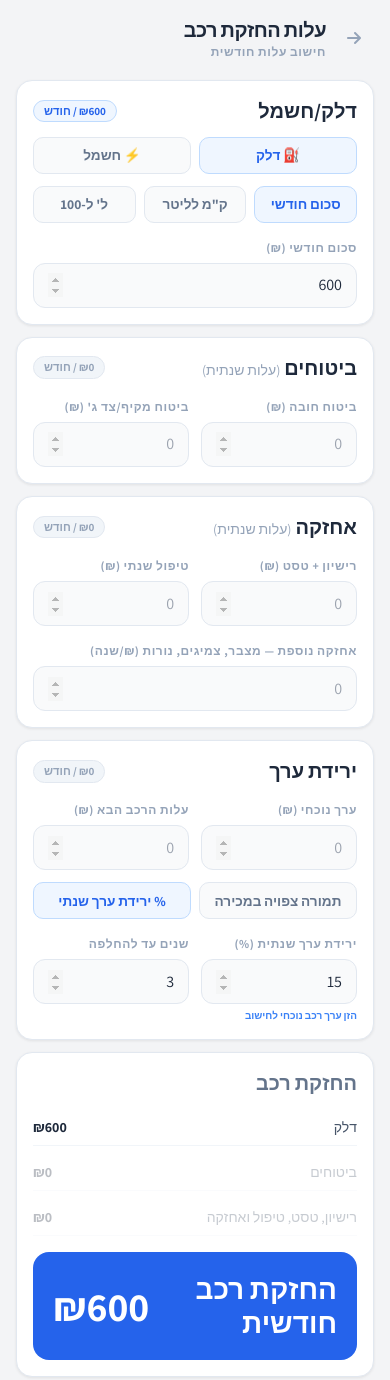
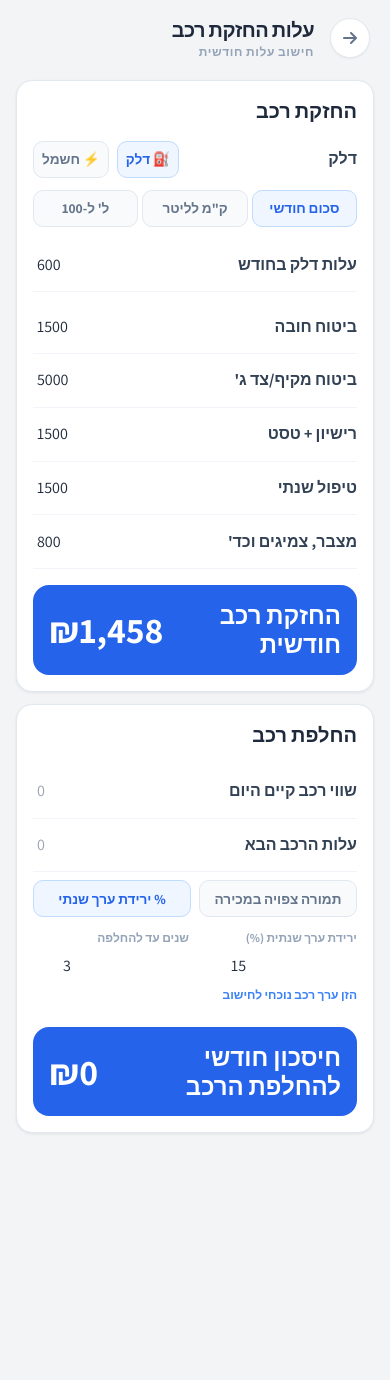
Before and after one commit to urielshavat/expenses_test, a plain HTML site: page car-cost.html in a window 390 px wide. Shown: the top 1380 px of the page. After the commit the page ends 1209 px from the top, so only its background shows below. Drawn offline with nearby package versions, Linux system fonts and the light colour scheme.

Commit message:
Update car-cost.html

```diff
--- a/car-cost.html
+++ b/car-cost.html
@@ -9,14 +9,23 @@
 <style>
   @import url('https://fonts.googleapis.com/css2?family=Assistant:wght@300;400;600;700&display=swap');
   body { font-family: 'Assistant', sans-serif; background-color: #f3f4f6; color: #1e293b; -webkit-tap-highlight-color: transparent; }
-  input:focus, select:focus { outline: none; border-color: #3b82f6 !important; background: #fff !important; }
-  input[type=number]::-webkit-inner-spin-button { opacity: 0.4; }
+  select:focus { outline: none; border-color: #3b82f6 !important; background: #fff !important; }
+  input[type=number]::-webkit-inner-spin-button,
+  input[type=number]::-webkit-outer-spin-button { -webkit-appearance:none; margin:0; }
+  input[type=number] { -moz-appearance:textfield; }
   .card { background: #fff; border-radius: 1rem; box-shadow: 0 1px 3px rgba(0,0,0,0.08); border: 1px solid #e2e8f0; }
-  .input-field { border: 1px solid #e2e8f0; background: #f9fafb; border-radius: 0.75rem; padding: 0.6rem 0.875rem; font-size: 1rem; width: 100%; font-family: 'Assistant', sans-serif; transition: all 0.2s; }
+  .input-field { border: none; background: transparent; border-radius: 0; padding: 0.3rem 0.25rem; font-size: 1rem; width: 130px !important; flex-shrink: 0; font-family: 'Assistant', sans-serif; transition: all 0.2s; text-align: left !important; direction: ltr !important; color: #1e293b; display: block; }
+  input.input-field:focus { background: transparent !important; }
+  .table-row { display: flex !important; justify-content: space-between !important; align-items: center !important; border-bottom: 1px solid #f1f5f9; padding: 0.6rem 0; width: 100% !important; gap: 1rem !important; }
+  .table-row span:first-child { flex: 1 !important; text-align: right !important; }
   .toggle-btn { flex: 1; padding: 0.45rem 0.5rem; border: 1px solid #e2e8f0; border-radius: 0.625rem; background: #f9fafb; color: #64748b; font-size: 0.85rem; font-weight: 700; cursor: pointer; transition: all 0.2s; font-family: 'Assistant', sans-serif; white-space: nowrap; }
   .toggle-btn.active { background: #eff6ff; border-color: #bfdbfe; color: #2563eb; }
-  .panel { display: none; }
+  .panel { display: none; width: 100%; }
   .panel.visible { display: block; }
+  .grid-inputs { display: grid; grid-template-columns: repeat(3, 1fr); gap: 0.75rem; width: 100%; margin-top: 0.75rem; }
+  .grid-inputs div { display: flex; flex-direction: column; align-items: flex-end; }
+  .grid-inputs .input-field { width: 100%; }
+  .grid-inputs label { width: 100%; text-align: right; }
   .section-badge { font-size: 0.7rem; font-weight: 700; background: #f1f5f9; color: #94a3b8; padding: 2px 10px; border-radius: 9999px; border: 1px solid #e2e8f0; white-space: nowrap; }
   .section-badge.has-value { background: #eff6ff; color: #2563eb; border-color: #bfdbfe; }
   .zero { color: #cbd5e1; }
@@ -26,9 +35,9 @@
 <div class="max-w-md mx-auto pb-12">
 
   <!-- Header -->
-  <div class="flex items-center gap-3 mb-5 px-1">
-    <a href="index.html" class="w-8 h-8 flex items-center justify-center text-slate-400 hover:text-slate-600 transition-colors">
-      <i class="fa-solid fa-arrow-right"></i>
+  <div class="flex items-center gap-4 mb-5 px-1">
+    <a href="/" class="w-10 h-10 flex items-center justify-center rounded-full bg-white shadow-sm border border-slate-200 text-slate-500 hover:text-blue-600 transition-all">
+      <i class="fas fa-arrow-right"></i>
     </a>
     <div>
       <h1 class="text-xl font-bold text-slate-800 tracking-tight">עלות החזקת רכב</h1>
@@ -36,149 +45,164 @@
     </div>
   </div>
 
-  <!-- Energy section -->
+  <!-- === CARD 1: החזקת רכב === -->
   <div class="card p-4 mb-3">
+    <h2 class="text-xl font-bold text-slate-800 mb-4">החזקת רכב</h2>
+
+    <!-- Row: דלק/חשמל -->
+    <div class="pb-1 mb-1">
       <div class="flex justify-between items-center mb-3">
-      <h2 class="text-xl font-bold text-slate-800">דלק/חשמל</h2>
-      <span class="section-badge" id="cost-energy">₪0 / חודש</span>
-    </div>
-    <div class="flex gap-2 mb-3">
+        <span class="text-base font-bold text-slate-700" id="energy-label-main">דלק</span>
+        <div class="flex gap-2">
           <button class="toggle-btn active" id="ftype-fuel" onclick="setFuelType('fuel')">⛽ דלק</button>
           <button class="toggle-btn" id="ftype-electric" onclick="setFuelType('electric')">⚡ חשמל</button>
         </div>
+      </div>
 
       <div id="fuel-section">
-      <div class="flex gap-2 mb-3">
+        <div class="flex gap-1 mb-3">
           <button class="toggle-btn active" id="btn-fmonth" onclick="setFuelMode('monthly')">סכום חודשי</button>
           <button class="toggle-btn" id="btn-fkm" onclick="setFuelMode('km-liter')">ק"מ לליטר</button>
           <button class="toggle-btn" id="btn-fl100" onclick="setFuelMode('l100')">ל' ל-100</button>
         </div>
         <div class="panel visible" id="panel-fmonth">
-        <div class="space-y-1">
-          <label class="text-xs font-bold text-slate-400 uppercase tracking-wider">סכום חודשי (₪)</label>
+          <div class="table-row">
+            <span class="text-base font-bold text-slate-700">עלות דלק בחודש</span>
             <input type="number" id="fuel-monthly" value="600" oninput="calc()" class="input-field">
           </div>
         </div>
         <div class="panel" id="panel-fkm">
-        <div class="grid grid-cols-3 gap-2">
-          <div class="space-y-1"><label class="text-xs font-bold text-slate-400 uppercase tracking-wider">ק"מ שנתי</label><input type="number" id="f-km-annual" value="15000" oninput="calc()" class="input-field"></div>
-          <div class="space-y-1"><label class="text-xs font-bold text-slate-400 uppercase tracking-wider">ק"מ/ליטר</label><input type="number" id="f-km-per-liter" value="12" oninput="calc()" class="input-field"></div>
-          <div class="space-y-1"><label class="text-xs font-bold text-slate-400 uppercase tracking-wider">מחיר ליטר</label><input type="number" id="f-liter-price" value="7.20" step="0.01" oninput="calc()" class="input-field"></div>
+          <div class="grid-inputs">
+            <div><label class="text-xs font-bold text-slate-400">ק"מ שנתי</label><input type="number" id="f-km-annual" value="15000" oninput="calc()" class="input-field" ></div>
+            <div><label class="text-xs font-bold text-slate-400">ק"מ/ליטר</label><input type="number" id="f-km-per-liter" value="12" oninput="calc()" class="input-field" ></div>
+            <div><label class="text-xs font-bold text-slate-400">מחיר ליטר</label><input type="number" id="f-liter-price" value="7.20" step="0.01" oninput="calc()" class="input-field" ></div>
           </div>
         </div>
         <div class="panel" id="panel-fl100">
-        <div class="grid grid-cols-3 gap-2">
-          <div class="space-y-1"><label class="text-xs font-bold text-slate-400 uppercase tracking-wider">ק"מ שנתי</label><input type="number" id="f-km-annual-l100" value="15000" oninput="calc()" class="input-field"></div>
-          <div class="space-y-1"><label class="text-xs font-bold text-slate-400 uppercase tracking-wider">ל'/100</label><input type="number" id="f-l100" value="8" step="0.1" oninput="calc()" class="input-field"></div>
-          <div class="space-y-1"><label class="text-xs font-bold text-slate-400 uppercase tracking-wider">מחיר ליטר</label><input type="number" id="f-liter-price-l100" value="7.20" step="0.01" oninput="calc()" class="input-field"></div>
+          <div class="grid-inputs">
+            <div><label class="text-xs font-bold text-slate-400">ק"מ שנתי</label><input type="number" id="f-km-annual-l100" value="15000" oninput="calc()" class="input-field" ></div>
+            <div><label class="text-xs font-bold text-slate-400">ל'/100</label><input type="number" id="f-l100" value="8" step="0.1" oninput="calc()" class="input-field" ></div>
+            <div><label class="text-xs font-bold text-slate-400">מחיר ליטר</label><input type="number" id="f-liter-price-l100" value="7.20" step="0.01" oninput="calc()" class="input-field" ></div>
           </div>
         </div>
       </div>
 
       <div id="electric-section" style="display:none">
-      <div class="flex gap-2 mb-3">
+        <div class="flex gap-1 mb-3">
           <button class="toggle-btn active" id="btn-emonth" onclick="setElecMode('monthly')">סכום חודשי</button>
           <button class="toggle-btn" id="btn-ekwh100" onclick="setElecMode('kwh100')">קוו"ט/100</button>
           <button class="toggle-btn" id="btn-ekmkwh" onclick="setElecMode('km-kwh')">ק"מ/קוו"ט</button>
         </div>
         <div class="panel visible" id="panel-emonth">
-        <div class="space-y-1"><label class="text-xs font-bold text-slate-400 uppercase tracking-wider">סכום חודשי (₪)</label><input type="number" id="elec-monthly" value="150" oninput="calc()" class="input-field"></div>
+          <div class="table-row">
+            <span class="text-base font-bold text-slate-700">עלות חשמל בחודש</span>
+            <input type="number" id="elec-monthly" value="150" oninput="calc()" class="input-field" >
+          </div>
         </div>
         <div class="panel" id="panel-ekwh100">
-        <div class="grid grid-cols-3 gap-2">
-          <div class="space-y-1"><label class="text-xs font-bold text-slate-400 uppercase tracking-wider">ק"מ שנתי</label><input type="number" id="e-km-annual-kwh100" value="15000" oninput="calc()" class="input-field"></div>
-          <div class="space-y-1"><label class="text-xs font-bold text-slate-400 uppercase tracking-wider">קוו"ט/100</label><input type="number" id="e-kwh100" value="17" step="0.1" oninput="calc()" class="input-field"></div>
-          <div class="space-y-1"><label class="text-xs font-bold text-slate-400 uppercase tracking-wider">מחיר קוו"ט</label><input type="number" id="e-kwh-price-100" value="0.6432" step="0.0001" oninput="calc()" class="input-field"></div>
+          <div class="grid-inputs">
+            <div><label class="text-xs font-bold text-slate-400">ק"מ שנתי</label><input type="number" id="e-km-annual-kwh100" value="15000" oninput="calc()" class="input-field" ></div>
+            <div><label class="text-xs font-bold text-slate-400">קוו"ט/100</label><input type="number" id="e-kwh100" value="17" step="0.1" oninput="calc()" class="input-field" ></div>
+            <div><label class="text-xs font-bold text-slate-400">מחיר קוו"ט</label><input type="number" id="e-kwh-price-100" value="0.6432" step="0.0001" oninput="calc()" class="input-field" ></div>
           </div>
         </div>
         <div class="panel" id="panel-ekmkwh">
-        <div class="grid grid-cols-3 gap-2">
-          <div class="space-y-1"><label class="text-xs font-bold text-slate-400 uppercase tracking-wider">ק"מ שנתי</label><input type="number" id="e-km-annual-kmkwh" value="15000" oninput="calc()" class="input-field"></div>
-          <div class="space-y-1"><label class="text-xs font-bold text-slate-400 uppercase tracking-wider">ק"מ/קוו"ט</label><input type="number" id="e-km-per-kwh" value="6" step="0.1" oninput="calc()" class="input-field"></div>
-          <div class="space-y-1"><label class="text-xs font-bold text-slate-400 uppercase tracking-wider">מחיר קוו"ט</label><input type="number" id="e-kwh-price-km" value="0.6432" step="0.0001" oninput="calc()" class="input-field"></div>
+          <div class="grid-inputs">
+            <div><label class="text-xs font-bold text-slate-400">ק"מ שנתי</label><input type="number" id="e-km-annual-kmkwh" value="15000" oninput="calc()" class="input-field" ></div>
+            <div><label class="text-xs font-bold text-slate-400">ק"מ/קוו"ט</label><input type="number" id="e-km-per-kwh" value="6" step="0.1" oninput="calc()" class="input-field" ></div>
+            <div><label class="text-xs font-bold text-slate-400">מחיר קוו"ט</label><input type="number" id="e-kwh-price-km" value="0.6432" step="0.0001" oninput="calc()" class="input-field" ></div>
           </div>
         </div>
       </div>
     </div>
 
-  <!-- Insurance -->
-  <div class="card p-4 mb-3">
-    <div class="flex justify-between items-center mb-3">
-      <h2 class="text-xl font-bold text-slate-800">ביטוחים <span class="text-sm font-normal text-slate-400">(עלות שנתית)</span></h2>
-      <span class="section-badge" id="cost-ins">₪0 / חודש</span>
+    <!-- Row: computed energy (shown when not monthly mode) -->
+    <div class="table-row" id="energy-computed-row" style="display:none">
+      <span class="text-base font-bold text-slate-700" id="energy-computed-label">דלק חודשי (מחושב)</span>
+      <span class="input-field" id="energy-computed-val" style="border-bottom:none; pointer-events:none;">0</span>
     </div>
-    <div class="grid grid-cols-2 gap-3">
-      <div class="space-y-1"><label class="text-xs font-bold text-slate-400 uppercase tracking-wider">ביטוח חובה (₪)</label><input type="number" id="ins-mandatory" placeholder="0" oninput="calc()" class="input-field"></div>
-      <div class="space-y-1"><label class="text-xs font-bold text-slate-400 uppercase tracking-wider">ביטוח מקיף/צד ג' (₪)</label><input type="number" id="ins-extra" placeholder="0" oninput="calc()" class="input-field"></div>
+
+    <!-- Row: ביטוח חובה -->
+    <div class="table-row">
+      <span class="text-base font-bold text-slate-700">ביטוח חובה</span>
+      <input type="number" id="ins-mandatory" value="1500" oninput="calc()" class="input-field">
+    </div>
+
+    <!-- Row: ביטוח מקיף/צד ג' -->
+    <div class="table-row">
+      <span class="text-base font-bold text-slate-700">ביטוח מקיף/צד ג'</span>
+      <input type="number" id="ins-extra" value="5000" oninput="calc()" class="input-field">
+    </div>
+
+    <!-- Row: רישיון + טסט -->
+    <div class="table-row">
+      <span class="text-base font-bold text-slate-700">רישיון + טסט</span>
+      <input type="number" id="license" value="1500" oninput="calc()" class="input-field">
+    </div>
+
+    <!-- Row: טיפול שנתי -->
+    <div class="table-row">
+      <span class="text-base font-bold text-slate-700">טיפול שנתי</span>
+      <input type="number" id="service" value="1500" oninput="calc()" class="input-field">
+    </div>
+
+    <!-- Row: אחזקה נוספת -->
+    <div class="table-row">
+      <span class="text-base font-bold text-slate-700">מצבר, צמיגים וכד'</span>
+      <input type="number" id="maintenance" value="800" oninput="calc()" class="input-field">
+    </div>
+
+    <!-- Summary row -->
+    <div style="background:#2563eb;border-radius:1rem;padding:1rem;display:flex;align-items:center;justify-content:space-between;gap:0.75rem;margin-top:1rem;">
+      <p style="font-size:1.5rem;font-weight:900;color:#fff;line-height:1.2;">החזקת רכב חודשית</p>
+      <p style="font-size:2.25rem;font-weight:900;color:#fff;" id="total-maintenance">₪0</p>
     </div>
   </div>
 
-  <!-- Fixed annual -->
+  <!-- === CARD 2: החלפת רכב === -->
   <div class="card p-4 mb-3">
-    <div class="flex justify-between items-center mb-3">
-      <h2 class="text-xl font-bold text-slate-800">אחזקה <span class="text-sm font-normal text-slate-400">(עלות שנתית)</span></h2>
-      <span class="section-badge" id="cost-fixed">₪0 / חודש</span>
-    </div>
-    <div class="grid grid-cols-2 gap-3 mb-3">
-      <div class="space-y-1"><label class="text-xs font-bold text-slate-400 uppercase tracking-wider">רישיון + טסט (₪)</label><input type="number" id="license" placeholder="0" oninput="calc()" class="input-field"></div>
-      <div class="space-y-1"><label class="text-xs font-bold text-slate-400 uppercase tracking-wider">טיפול שנתי (₪)</label><input type="number" id="service" placeholder="0" oninput="calc()" class="input-field"></div>
-    </div>
-    <div class="space-y-1"><label class="text-xs font-bold text-slate-400 uppercase tracking-wider">אחזקה נוספת — מצבר, צמיגים, נורות (₪/שנה)</label><input type="number" id="maintenance" placeholder="0" oninput="calc()" class="input-field"></div>
+    <h2 class="text-xl font-bold text-slate-800 mb-4">החלפת רכב</h2>
+
+    <!-- Row: שווי רכב קיים היום -->
+    <div class="table-row">
+      <span class="text-base font-bold text-slate-700">שווי רכב קיים היום</span>
+      <input type="number" id="car-current" placeholder="0" oninput="calc()" class="input-field">
     </div>
 
-  <!-- Depreciation -->
-  <div class="card p-4 mb-3">
-    <div class="flex justify-between items-center mb-3">
-      <h2 class="text-xl font-bold text-slate-800">ירידת ערך</h2>
-      <span class="section-badge" id="cost-deprec">₪0 / חודש</span>
+    <!-- Row: עלות הרכב הבא -->
+    <div class="table-row">
+      <span class="text-base font-bold text-slate-700">עלות הרכב הבא</span>
+      <input type="number" id="car-next" placeholder="0" oninput="calc()" class="input-field">
     </div>
-    <div class="grid grid-cols-2 gap-3 mb-3">
-      <div class="space-y-1"><label class="text-xs font-bold text-slate-400 uppercase tracking-wider">ערך נוכחי (₪)</label><input type="number" id="car-current" placeholder="0" oninput="calc()" class="input-field"></div>
-      <div class="space-y-1"><label class="text-xs font-bold text-slate-400 uppercase tracking-wider">עלות הרכב הבא (₪)</label><input type="number" id="car-next" placeholder="0" oninput="calc()" class="input-field"></div>
-    </div>
-    <div class="flex gap-2 mb-3">
+
+    <!-- Row: תמורה / ירידת ערך with toggle -->
+    <div class="py-2">
+      <div class="flex gap-2 mb-2">
         <button class="toggle-btn" id="btn-sell-manual" onclick="setSellMode('manual')">תמורה צפויה במכירה</button>
         <button class="toggle-btn active" id="btn-sell-pct" onclick="setSellMode('pct')">% ירידת ערך שנתי</button>
       </div>
       <div class="panel" id="panel-sell-manual">
         <div class="grid grid-cols-2 gap-3">
-        <div class="space-y-1"><label class="text-xs font-bold text-slate-400 uppercase tracking-wider">תמורה צפויה במכירה (₪)</label><input type="number" id="car-sell" placeholder="0" oninput="calc()" class="input-field"></div>
-        <div class="space-y-1"><label class="text-xs font-bold text-slate-400 uppercase tracking-wider">שנים עד להחלפה</label><input type="number" id="years-manual" value="3" min="1" oninput="syncYears(this)" class="input-field"></div>
+          <div><label class="text-xs font-bold text-slate-400">תמורה צפויה (₪)</label><input type="number" id="car-sell" placeholder="0" oninput="calc()" class="input-field"></div>
+          <div><label class="text-xs font-bold text-slate-400">שנים עד להחלפה</label><input type="number" id="years-manual" value="3" min="1" oninput="syncYears(this)" class="input-field"></div>
         </div>
       </div>
       <div class="panel visible" id="panel-sell-pct">
         <div class="grid grid-cols-2 gap-3">
-        <div class="space-y-1">
-          <label class="text-xs font-bold text-slate-400 uppercase tracking-wider">ירידת ערך שנתית (%)</label>
+          <div>
+            <label class="text-xs font-bold text-slate-400">ירידת ערך שנתית (%)</label>
             <input type="number" id="depreciation-pct" value="15" step="0.5" min="0" max="100" oninput="calc()" class="input-field">
-          <p class="text-[10px] text-blue-500 font-bold mt-1" id="sell-hint"></p>
+            <p class="text-xs text-blue-500 font-bold mt-1" id="sell-hint"></p>
           </div>
-        <div class="space-y-1">
-          <label class="text-xs font-bold text-slate-400 uppercase tracking-wider">שנים עד להחלפה</label>
-          <input type="number" id="years" value="3" min="1" oninput="calc()" class="input-field">
+          <div><label class="text-xs font-bold text-slate-400">שנים עד להחלפה</label><input type="number" id="years" value="3" min="1" oninput="calc()" class="input-field"></div>
         </div>
       </div>
     </div>
 
-  </div>
-
-  <!-- Summary: Car maintenance -->
-  <div class="card p-4 mb-3">
-    <h2 class="text-xl font-bold text-slate-500 mb-3">החזקת רכב</h2>
-    <div id="breakdown-maintenance" class="space-y-2 mb-4"></div>
-    <div style="background:#2563eb;border-radius:1rem;padding:1.25rem;display:flex;align-items:center;justify-content:space-between;gap:0.75rem;">
-      <p style="font-size:1.75rem;font-weight:900;color:#fff;line-height:1.2;">החזקת רכב<br>חודשית</p>
-      <p style="font-size:2.5rem;font-weight:900;color:#fff;" id="total-maintenance">₪0</p>
-    </div>
-  </div>
-
-  <!-- Summary: Car replacement savings -->
-  <div class="card p-4">
-    <h2 class="text-xl font-bold text-slate-500 mb-3">חיסכון להחלפת הרכב בעוד <span id="years-label">3</span> שנים</h2>
-    <div id="breakdown-savings" class="space-y-2 mb-4"></div>
-    <div style="background:#2563eb;border-radius:1rem;padding:1.25rem;display:flex;align-items:center;justify-content:space-between;gap:0.75rem;">
-      <p style="font-size:1.75rem;font-weight:900;color:#fff;line-height:1.2;">חיסכון חודשי<br>להחלפת הרכב</p>
-      <p style="font-size:2.5rem;font-weight:900;color:#fff;" id="grand-total">₪0</p>
+    <!-- Summary row -->
+    <div style="background:#2563eb;border-radius:1rem;padding:1rem;display:flex;align-items:center;justify-content:space-between;gap:0.75rem;margin-top:1rem;">
+      <p style="font-size:1.5rem;font-weight:900;color:#fff;line-height:1.2;">חיסכון חודשי להחלפת הרכב</p>
+      <p style="font-size:2.25rem;font-weight:900;color:#fff;" id="grand-total">₪0</p>
     </div>
   </div>
 
@@ -193,6 +217,7 @@ function setFuelType(t){
   document.getElementById('ftype-electric').classList.toggle('active',t==='electric');
   document.getElementById('fuel-section').style.display=t==='fuel'?'':'none';
   document.getElementById('electric-section').style.display=t==='electric'?'':'none';
+  document.getElementById('energy-label-main').textContent=t==='fuel'?'דלק':'חשמל';
   calc();
 }
 function setFuelMode(m){
@@ -225,18 +250,10 @@ function syncYears(el){
   document.getElementById('years').value=el.value;
   calc();
 }
-function insTypeChange(){
-  const v=document.getElementById('ins-type').value;
-  document.getElementById('ins-extra-wrap').style.display=v==='none'?'none':'';
-  document.getElementById('ins-extra-label').textContent=v==='comprehensive'?'ביטוח מקיף (₪)':"ביטוח צד ג' (₪)";
-}
 function n(id){return parseFloat(document.getElementById(id).value)||0;}
 function fmt(v){return '₪'+Math.round(v).toLocaleString('he-IL');}
-function badge(id,val){
-  const el=document.getElementById(id);
-  el.textContent=fmt(val)+' / חודש';
-  el.classList.toggle('has-value',val>0);
-}
+function raw(v){return Math.round(v).toLocaleString('he-IL');}
+
 function getSellValue(){
   const curr=n('car-current');
   if(sellMode==='manual') return n('car-sell');
@@ -270,39 +287,24 @@ function calc(){
   const depreciation=months>0&&curr>sell?(curr-sell)/months:0;
   const upgrade=months>0&&next>curr?(next-curr)/months:0;
 
-  badge('cost-energy',energy);
-  badge('cost-ins',ins);
-  badge('cost-fixed',fixed);
-  badge('cost-deprec',depreciation+upgrade);
+  const energyLabel=fuelType==='fuel'?'דלק':'חשמל';
+  const isMonthlyMode=(fuelType==='fuel'&&fuelMode==='monthly')||(fuelType==='electric'&&elecMode==='monthly');
+  const computedRow=document.getElementById('energy-computed-row');
 
-  const energyLabel=fuelType==='fuel'?'דלק':'חשמל';
-  const maintenanceRows=[
-    {label:energyLabel,val:energy},
-    {label:'ביטוחים',val:ins},
-    {label:'רישיון, טסט, טיפול ואחזקה',val:fixed},
-  ];
-  const savingsRows=[
-    {label:'חיסכון לקניית רכב באותו שווי',val:depreciation},
-    {label:'חיסכון עבור תוספת לשדרוג הרכב',val:upgrade},
-  ];
-  const totalMaintenance=maintenanceRows.reduce((s,r)=>s+r.val,0);
-  const totalSavings=savingsRows.reduce((s,r)=>s+r.val,0);
-  const total=totalMaintenance+totalSavings;
-
-  function renderRows(rows){
-    return rows.map(r=>`
-      <div class="flex justify-between items-center py-2 border-b border-slate-100 ${r.val===0?'opacity-30':''}">
-        <span class="text-sm text-slate-600">${r.label}</span>
-        <span class="text-sm font-bold text-slate-800">${fmt(r.val)}</span>
-      </div>`).join('');
+  if (isMonthlyMode) {
+    computedRow.setAttribute('style', 'display: none !important');
+  } else {
+    computedRow.setAttribute('style', 'display: flex !important');
   }
 
-  document.getElementById('breakdown-maintenance').innerHTML=renderRows(maintenanceRows);
-  document.getElementById('breakdown-savings').innerHTML=renderRows(savingsRows);
+  document.getElementById('energy-computed-label').textContent=energyLabel+' חודשי (מחושב)';
+  document.getElementById('energy-computed-val').textContent=raw(energy);
+
+  const totalMaintenance=energy + ins + fixed;
+  const totalSavings=depreciation + upgrade;
+
   document.getElementById('total-maintenance').textContent=fmt(totalMaintenance);
   document.getElementById('grand-total').textContent=fmt(totalSavings);
-  const yearsVal=n('years')||1;
-  document.getElementById('years-label').textContent=yearsVal;
 }
 calc();
 </script>
```
Lines whose indentation alone changed are shown as unchanged.
